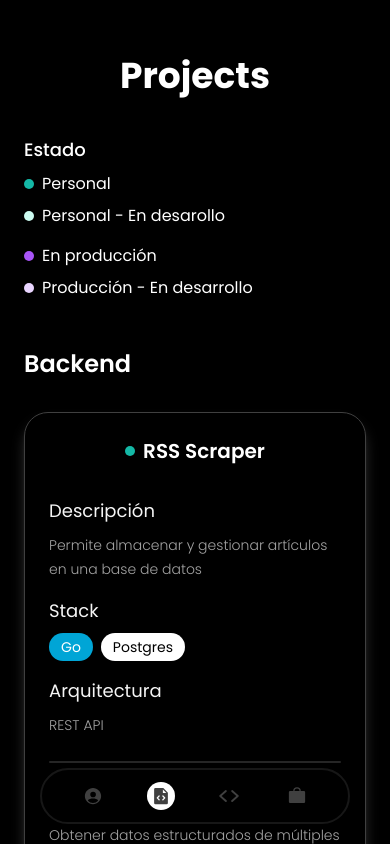
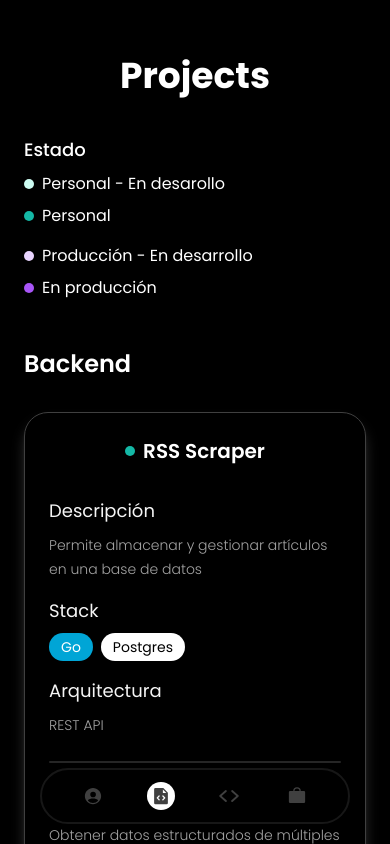
Before and after one commit to alex-arraga/portfolio-2025, a Next.js app: page /projects in a window 390 px wide. Shown: the top 844 px of the page. Built offline with nearby package versions, Linux system fonts and the light colour scheme; no server answers.

Commit message:
reference flex-reverse

```diff
--- a/src/app/projects/page.tsx
+++ b/src/app/projects/page.tsx
@@ -19,11 +19,11 @@ export default function ProjectsPage() {
             <h4 className="h4-medium">Estado</h4>
 
             <div className="flex flex-col justify-start items-start gap-4">
-              <div className="flex flex-col sm:flex-row justify-start items-start sm:items-center gap-2 sm:gap-6">
+              <div className="flex flex-col-reverse sm:flex-row justify-start items-start sm:items-center gap-2 sm:gap-6">
                 <ProjectsReference withText status="personal" />
                 <ProjectsReference withText status="personal-in-process" />
               </div>
-              <div className="flex flex-col sm:flex-row justify-start items-start sm:items-center gap-2 sm:gap-6">
+              <div className="flex flex-col-reverse sm:flex-row justify-start items-start sm:items-center gap-2 sm:gap-6">
                 <ProjectsReference withText status="production" />
                 <ProjectsReference withText status="prod-in-process" />
               </div>
```
